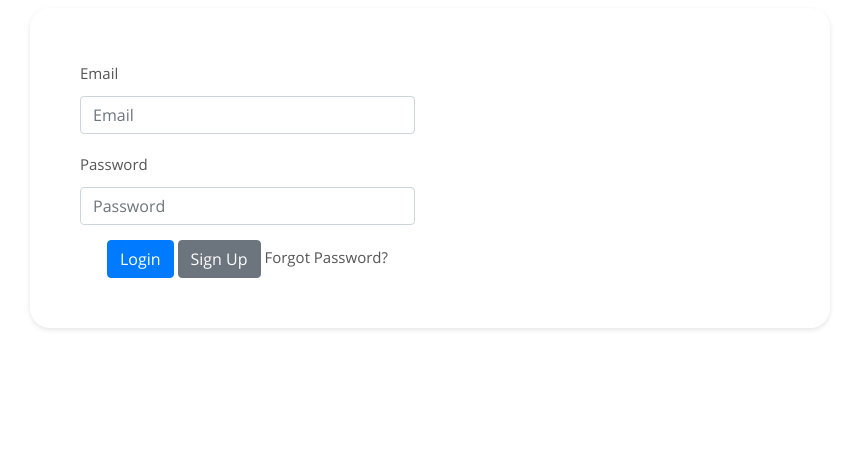
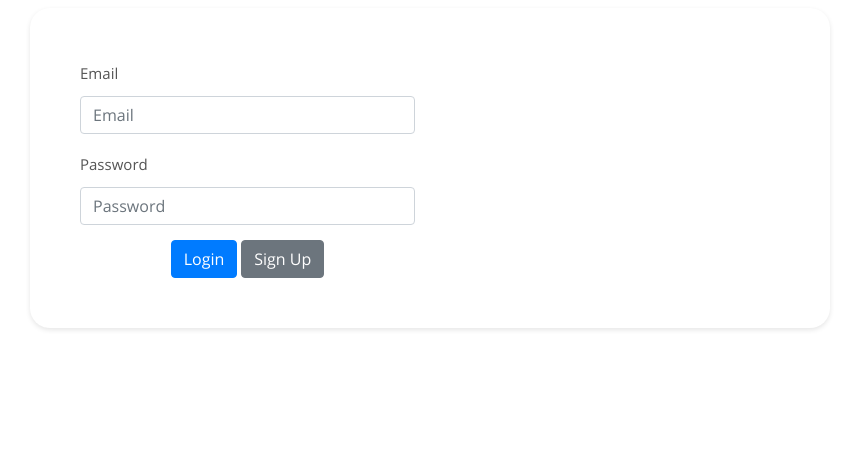
Before and after one commit to ladyOouf/SymptoTrack, a Flask app: page / in a window 1280 px wide. Shown: the part 547-1011 px from the top of the page, without its empty margins (210-1069 px from the left). Run offline with Flask 3, Linux system fonts and the light colour scheme; some libraries are stand-ins or nearby versions.

Commit message:
Update index.html

```diff
--- a/Sympto_track/templates/index.html
+++ b/Sympto_track/templates/index.html
@@ -2,14 +2,11 @@
 Description: This code is responsible for getting the user name and password.
 Authors: Freshta Z, Sree K, Ava G, Sarah M
 Date Creation : September 20, 2023
-Date Revised: December 03, 2023
+Date Revised: February 25, 2024
 Preconditions: Empty Strings are not allowed. Email and password required. Flask must be running for sign up page
 and homepage to be accessed. Will return error if not running
 Postconditions: No return values.
 Any known faults: index will not lead to homepage anymore unless the flask project is running. Jqueries are failing to send responses
-
-
-
 
 -->
 <!-- This code is the HTML code for the head section of a web page. It includes meta tags for
@@ -40,9 +37,6 @@ for styling the page, as well as a link to an external font library. -->
     <link rel="icon" type="iamge/x-icon" href="../static/favicon.ico"> <!--Favicon for web page.-->
   </head>
   <body>
-    <!-- The code is creating a banner section for the web page. It includes a top bar with
-    contact information (email and phone number), a logo, and a banner content section with a title and
-    description. The banner section is contained within a `<div>` element with a class of "banner". -->
     <div class="main-container template">
       <!--Banner section-->
       <div class="banner">
@@ -74,11 +68,7 @@ for styling the page, as well as a link to an external font library. -->
         </div>
       </div>
 
-
-
- <!-- This code  includes a form with two input
- fields for email and password, along with corresponding labels. It also includes two buttons, one
- for login and one for sign in. Additionally, there is a link for forgot password. -->
+ <!-- Login form -->
     <!-- Form section -->
     <div class="inside-container form-section">
       <div class="row">
@@ -94,18 +84,14 @@ for styling the page, as well as a link to an external font library. -->
             </div>
               <button id="loginBtn" class="btn btn-primary">Login</button>
               <a  class="btn btn-secondary" href="/signup/">Sign Up</a>
-{#              <div class="form-group">#}
-                <a href="#" class="forgot-password">Forgot Password?</a>
+            <!-- <div class="form-group"> -->
+                <!--<a href="#" class="forgot-password">Forgot Password?</a>-->
             </form>
         </div>
       </div>
     </div>
 
       <!--Copyright-->
-    <!-- This code is creating a footer section for the web page. It includes a copyright
-    statement, the name of the creator (SymptoTrack), and social media icons for Facebook, Twitter,
-    Google Plus, and LinkedIn. The footer is contained within a `<footer>` element and has a class of
-    "footer". -->
       <footer class="footer">
         <div class="copyright">
           <div class="inside-container">
@@ -127,9 +113,6 @@ for styling the page, as well as a link to an external font library. -->
     <!-- Optional JavaScript -->
     <script src="../static/js/jquery.js"></script> <!-- new jquery 12.3, Sarah -->
     <script src="../static/js/scripts.js"></script> <!-- establishes script.js connection, Sarah -->
-<!--    <script src="https://code.jquery.com/jquery-3.3.1.slim.min.js" integrity="sha384-q8i/X+965DzO0rT7abK41JStQIAqVgRVzpbzo5smXKp4YfRvH+8abtTE1Pi6jizo" crossorigin="anonymous"></script>-->
-<!--    <script src="https://code.jquery.com/jquery-3.6.0.min.js"></script>-->
-<!--    <script src="https://cdnjs.cloudflare.com/ajax/libs/popper.js/1.14.7/umd/popper.min.js" integrity="sha384-UO2eT0CpHqdSJQ6hJty5KVphtPhzWj9WO1clHTMGa3JDZwrnQq4sF86dIHNDz0W1" crossorigin="anonymous"></script>-->
-    <script src="../static/bootstrap/js/bootstrap.min.js"></script>
+     <script src="../static/bootstrap/js/bootstrap.min.js"></script>
   </body>
 </html>
```
